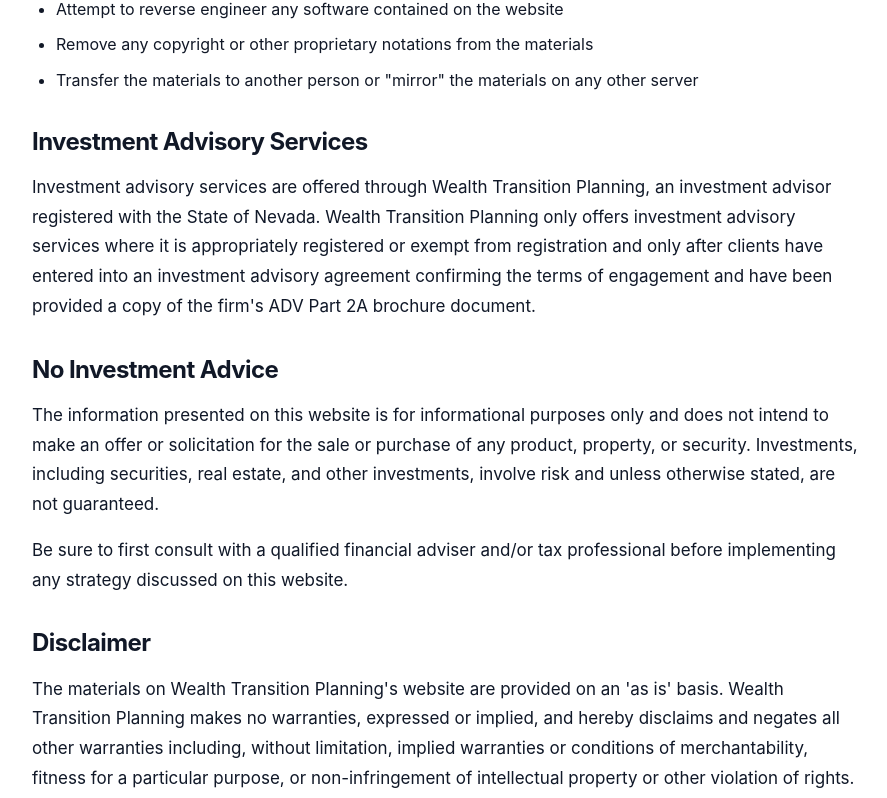
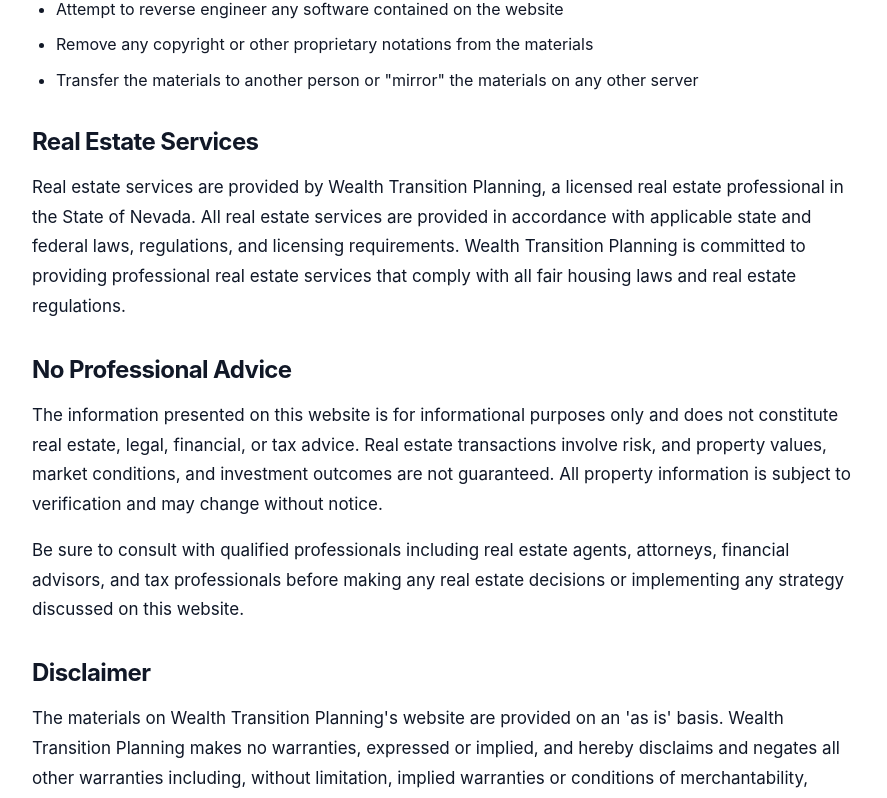
Before and after one commit to DrJanDuffy/wealthtransitionplanning.com, a Next.js app: page /terms in a window 1280 px wide. Shown: the part 638-1436 px from the top of the page, without its empty margins (192-1079 px from the left). Built offline with nearby package versions, Linux system fonts and the light colour scheme; no server answers.

Commit message:
Update footer and terms disclaimers for real estate services instead of investment advisory

```diff
--- a/app/components/footer.tsx
+++ b/app/components/footer.tsx
@@ -166,16 +166,17 @@
         {/* Disclaimers */}
         <div className="border-t border-gray-200 pt-6 mt-6">
           <p className="text-xs text-gray-800 mb-3 leading-relaxed">
-            Investment advisory services are offered through {businessConfig.name}, an investment advisor registered
-            with the State of Nevada. {businessConfig.name} only offers investment advisory services where it is
-            appropriately registered or exempt from registration and only after clients have entered into an investment
-            advisory agreement confirming the terms of engagement and have been provided a copy of the firm's ADV Part 2A brochure document.
+            Real estate services are provided by {businessConfig.name}, a licensed real estate professional in the State of Nevada.
+            All real estate transactions are subject to applicable state and federal laws, regulations, and licensing requirements.
+            {businessConfig.name} is committed to providing professional real estate services that comply with all fair housing laws
+            and real estate regulations.
           </p>
           <p className="text-xs text-gray-800 mb-3 leading-relaxed">
-            Information presented on this site is for informational purposes only and does not intend to make an offer
-            or solicitation for the sale or purchase of any product, property or security. Investments, including securities,
-            real estate and other investments, involve risk and unless otherwise stated, are not guaranteed. Be sure to first
-            consult with a qualified financial adviser and/or tax professional before implementing any strategy discussed here.
+            Information presented on this site is for informational purposes only and does not constitute real estate, legal,
+            financial, or tax advice. Real estate transactions involve risk, and property values, market conditions, and
+            investment outcomes are not guaranteed. All property information is subject to verification and may change without notice.
+            Be sure to consult with qualified professionals including real estate agents, attorneys, financial advisors, and tax
+            professionals before making any real estate decisions.
           </p>
           <p className="text-xs text-gray-800 mb-3 leading-relaxed">
             The information being provided is strictly as a courtesy. When you link to any of the websites provided here,
@@ -192,15 +193,6 @@
             <Link href="/terms" className="text-[#2563eb] hover:underline">
               Terms of Service
             </Link>
-            {' '}|{' '}
-            <a
-              href="https://adviserinfo.sec.gov/"
-              target="_blank"
-              rel="noopener noreferrer"
-              className="text-[#2563eb] hover:underline"
-            >
-              Form ADV
-            </a>
           </p>
           <p className="text-xs text-gray-600 leading-relaxed">
             {currentYear} © {businessConfig.name} – {businessConfig.owner} All Rights Reserved.
--- a/app/terms/page.tsx
+++ b/app/terms/page.tsx
@@ -47,19 +47,25 @@
         </section>
 
         <section className="mb-8">
-          <h2 className="text-2xl font-bold text-gray-900 mt-8 mb-4">Investment Advisory Services</h2>
+          <h2 className="text-2xl font-bold text-gray-900 mt-8 mb-4">Real Estate Services</h2>
           <p className="text-gray-700 leading-relaxed mb-4">
-            Investment advisory services are offered through {businessConfig.name}, an investment advisor registered with the State of Nevada. {businessConfig.name} only offers investment advisory services where it is appropriately registered or exempt from registration and only after clients have entered into an investment advisory agreement confirming the terms of engagement and have been provided a copy of the firm's ADV Part 2A brochure document.
+            Real estate services are provided by {businessConfig.name}, a licensed real estate professional in the State of Nevada.
+            All real estate services are provided in accordance with applicable state and federal laws, regulations, and licensing
+            requirements. {businessConfig.name} is committed to providing professional real estate services that comply with all
+            fair housing laws and real estate regulations.
           </p>
         </section>
 
         <section className="mb-8">
-          <h2 className="text-2xl font-bold text-gray-900 mt-8 mb-4">No Investment Advice</h2>
+          <h2 className="text-2xl font-bold text-gray-900 mt-8 mb-4">No Professional Advice</h2>
           <p className="text-gray-700 leading-relaxed mb-4">
-            The information presented on this website is for informational purposes only and does not intend to make an offer or solicitation for the sale or purchase of any product, property, or security. Investments, including securities, real estate, and other investments, involve risk and unless otherwise stated, are not guaranteed.
+            The information presented on this website is for informational purposes only and does not constitute real estate,
+            legal, financial, or tax advice. Real estate transactions involve risk, and property values, market conditions, and
+            investment outcomes are not guaranteed. All property information is subject to verification and may change without notice.
           </p>
           <p className="text-gray-700 leading-relaxed mb-4">
-            Be sure to first consult with a qualified financial adviser and/or tax professional before implementing any strategy discussed on this website.
+            Be sure to consult with qualified professionals including real estate agents, attorneys, financial advisors, and tax
+            professionals before making any real estate decisions or implementing any strategy discussed on this website.
           </p>
         </section>
 
```
